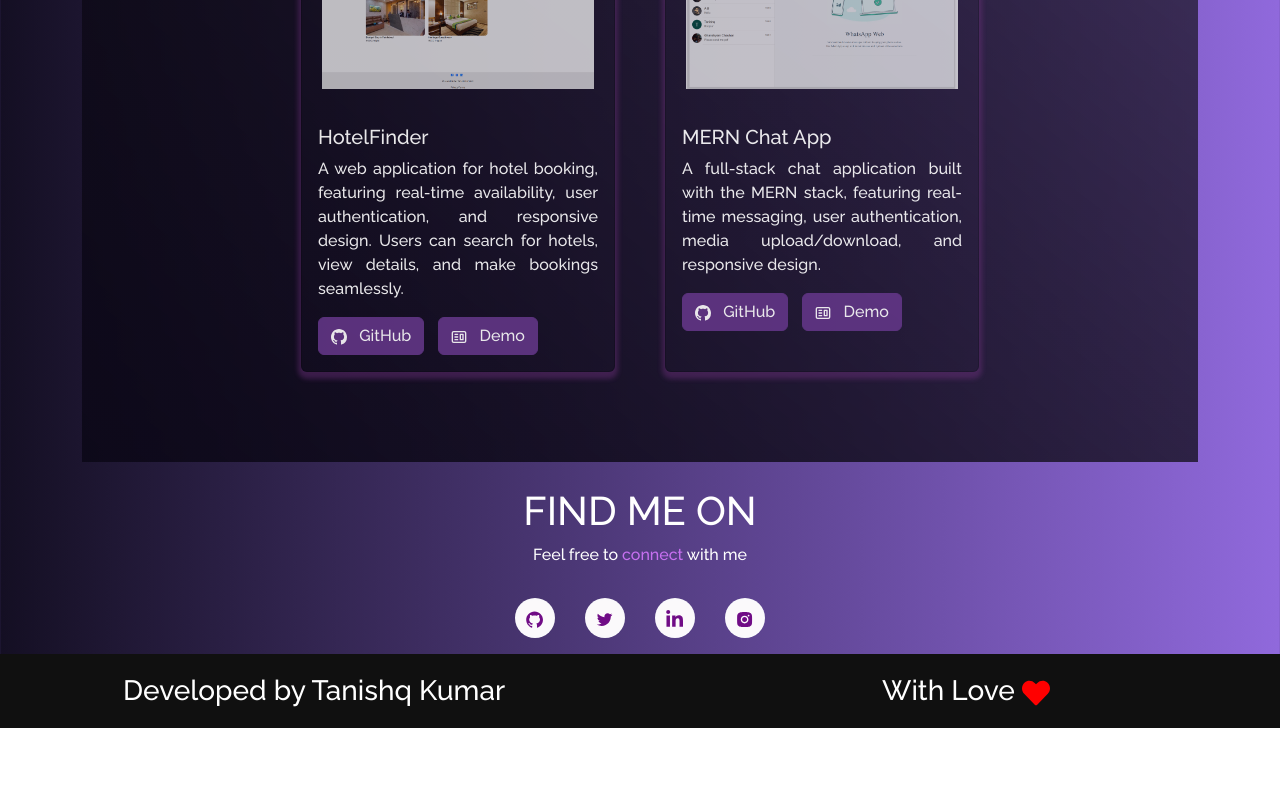
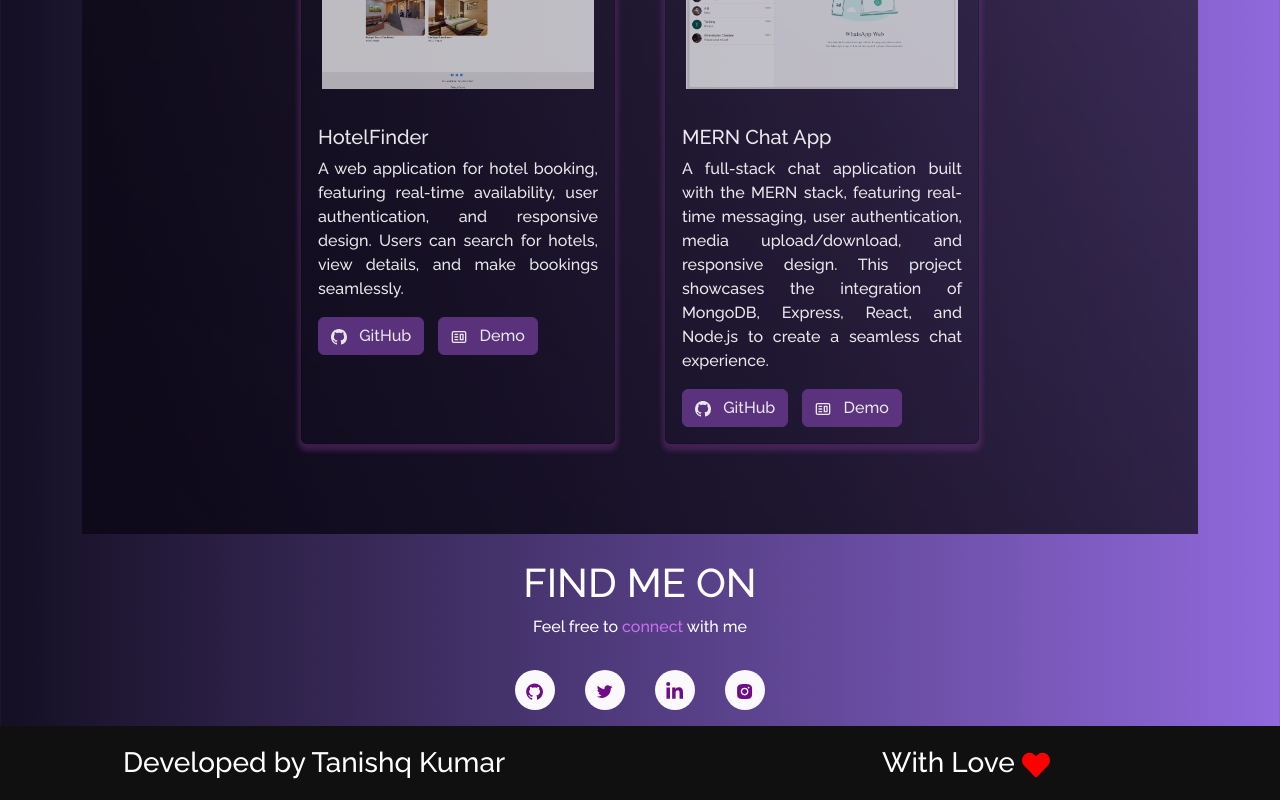
Before and after one commit to Tanishq909/portfolio-website, a React (Vite) app: page / in a window 1280 px wide. Shown: the part 3659-4459 px from the top of the page. Before the commit the page ends 4387 px from the top, so only its background shows below. Built offline with nearby package versions, Linux system fonts and the light colour scheme.

Commit message:
Update Projects.jsx

```diff
--- a/src/components/Projects.jsx
+++ b/src/components/Projects.jsx
@@ -32,7 +32,7 @@ const Projects = () => {
             <ProjectCard
               imgPath={mernChatApp}
               title="MERN Chat App"
-              description="A full-stack chat application built with the MERN stack, featuring real-time messaging, user authentication, media upload/download, and responsive design."
+              description="A full-stack chat application built with the MERN stack, featuring real-time messaging, user authentication, media upload/download, and responsive design. This project showcases the integration of MongoDB, Express, React, and Node.js to create a seamless chat experience."
               ghLink="https://github.com/Tanishq909/mern-chat-app"
               demoLink="https://mern-chat-app-by-tanishq.vercel.app"
               data-aos="zoom-in" data-aos-duration="1000"
```
